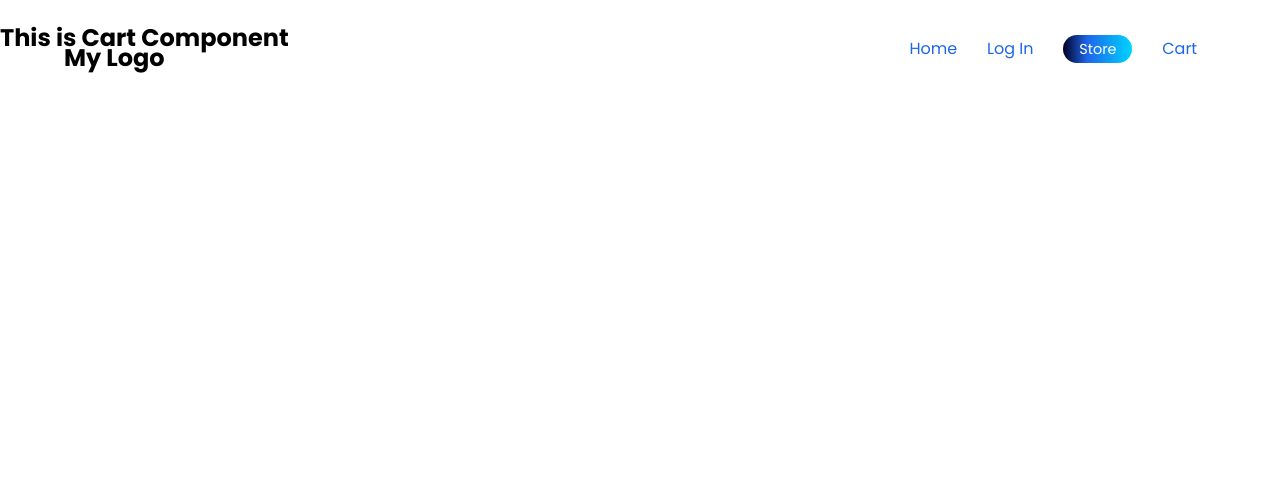
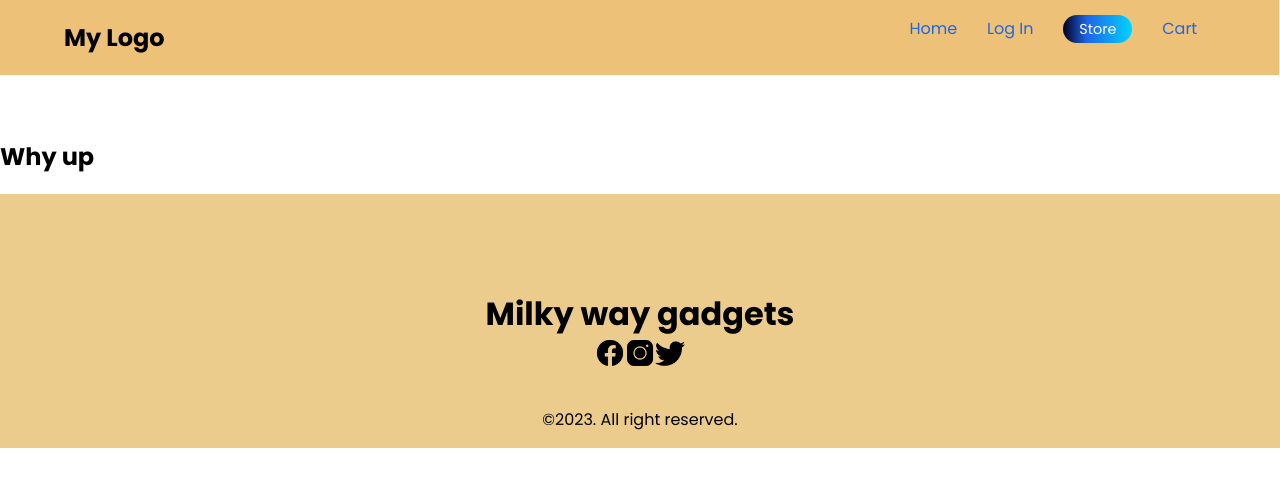
Before and after one commit to toyman640/small-shop-frontend, a React (Create React App) app: page /cart in a window 1280 px wide. Shown: the top 486 px of the page. Built offline with nearby package versions, Linux system fonts and the light colour scheme; a web font is replaced by a local one.

Commit message:
Set up cart page

```diff
--- a/src/App.css
+++ b/src/App.css
@@ -45,8 +45,9 @@ body {
 
 @media (min-width: 769px) {
   .Navigation {
-    position: absolute;
+    /* position: absolute; */
     width: 99.9%;
+    background-color: #edc278;
   }
 
   .MenuList {
@@ -378,4 +379,8 @@ body {
   .SocialIcons {
     height: 30px;
   }
+
+  .CartSetion {
+    margin-top: 5%;
+  }
 }
--- a/src/components/Cart.js
+++ b/src/components/Cart.js
@@ -1,8 +1,12 @@
 import React from 'react';
+import Footer from './Footer';
 
 const Cart = () => (
   <div>
-    <h2>This is Cart Component</h2>
+    <div className="CartSetion">
+      <h2>Why up</h2>
+    </div>
+    <Footer />
   </div>
 );
 
```
